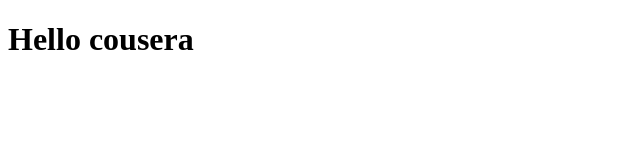
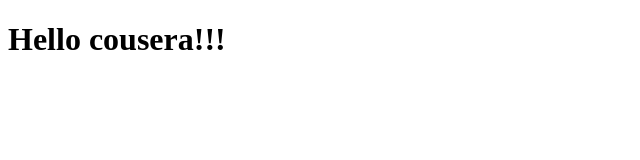
Before and after one commit to HarshitBagla/cousera-test, a plain HTML site: page site/index.html in a window 1280 px wide. Shown: the full height of the page, 0-640 px from the left. Drawn offline with Linux system fonts and the light colour scheme.

Commit message:
Module 2 assingment

```diff
--- a/site/index.html
+++ b/site/index.html
@@ -4,6 +4,6 @@
 	<title>Hello cousera</title>
 </head>
 <body>
-<h1>Hello cousera</h1>
+<h1>Hello cousera!!!</h1>
 </body>
 </html>
```
